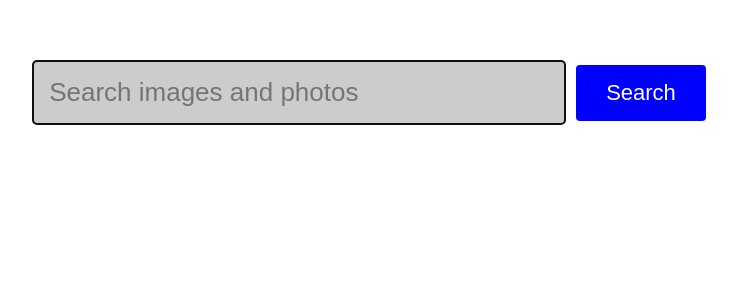
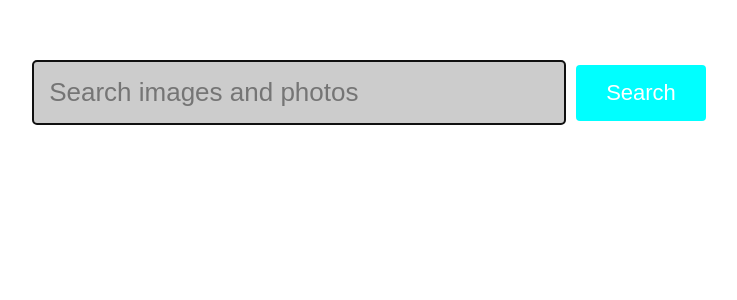
Before and after one commit to Mariana7IT/goit-react-hw-04, a React (Vite) app: page / in a window 1280 px wide. In both pictures the pointer is over the button "Search". Shown: the top 300 px of the page, without its empty margins (271-1008 px from the left). Built offline with nearby package versions, Linux system fonts and the light colour scheme.

Commit message:
color_btn

```diff
--- a/src/components/SearchBar/SearchBar.module.css
+++ b/src/components/SearchBar/SearchBar.module.css
@@ -33,5 +33,5 @@
 }
 
 .button:hover {
-  background-color:blue;
+  background-color:aqua;
 }
```
